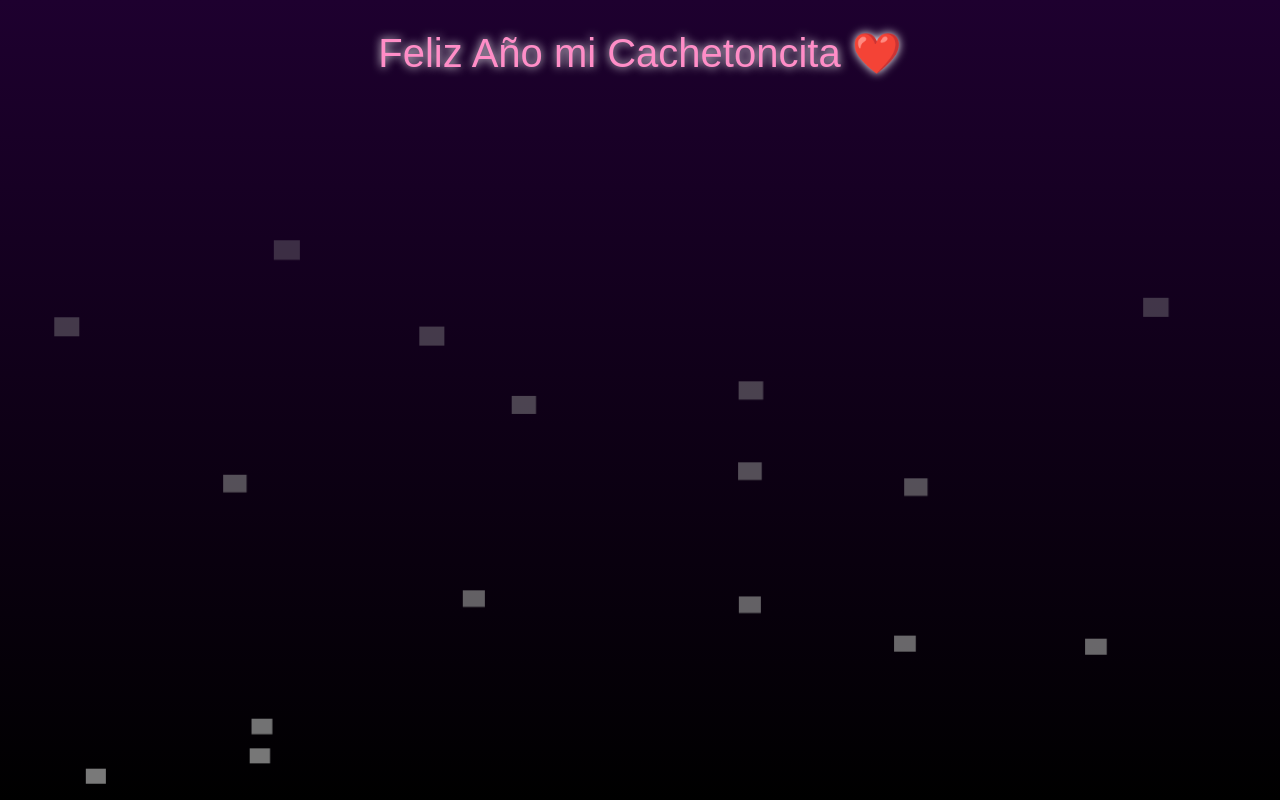
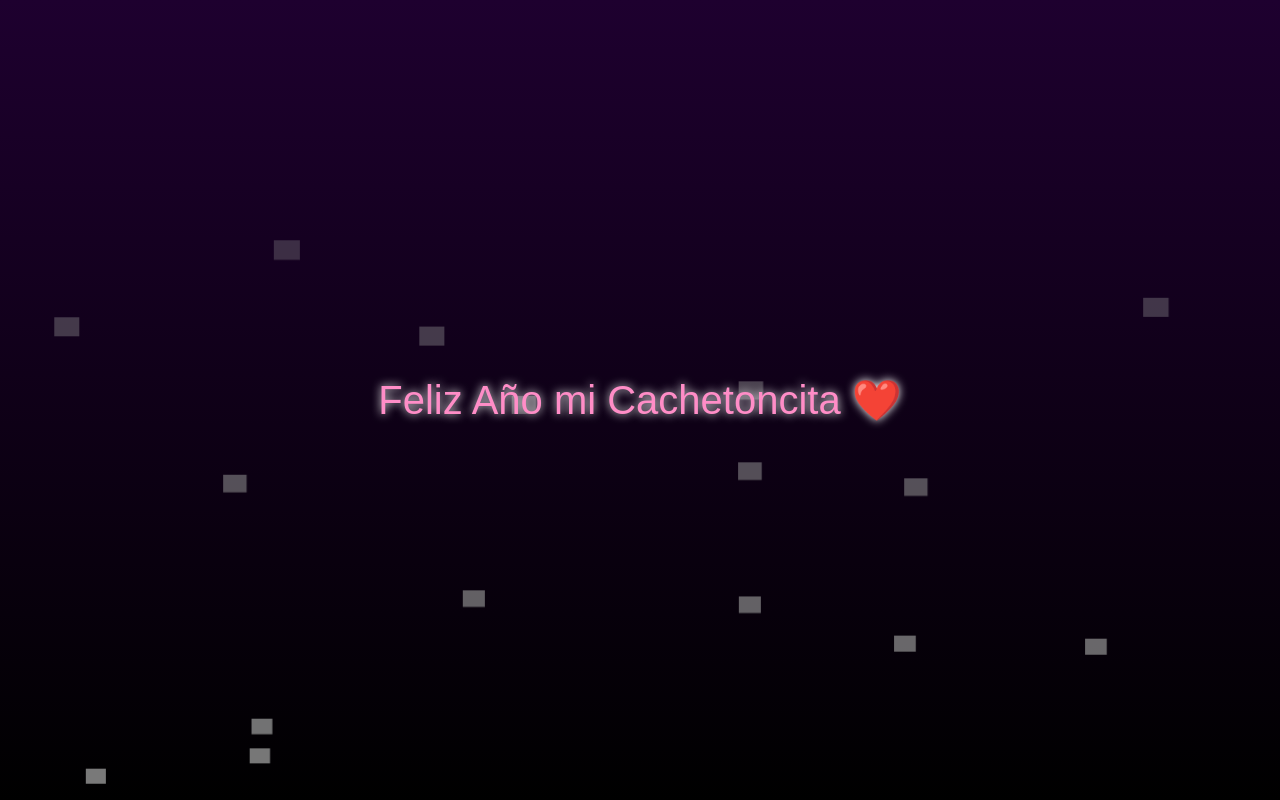
Before and after one commit to DavidF28-A/davidF28-A.github.io, a plain HTML site: page index.html in a window 1280 px wide. Drawn offline with Linux system fonts and the light colour scheme; grey boxes are pictures that could not be loaded.

Commit message:
index.html

```diff
--- a/index.html
+++ b/index.html
@@ -20,13 +20,15 @@
 
     .titulo {
   position: absolute;
-      top: 30px;
-      width: 100%;
-      text-align: center;
+  top: 50%;
+  left: 50%;
+  transform: translate(-50%, -50%);
   font-size: 2.5em;
   color: #ff8dc7;
   z-index: 2;
   text-shadow: 0 0 10px white;
+  text-align: center;
+  white-space: nowrap;
 }
 
     canvas {
```
Lines whose indentation alone changed are shown as unchanged.
